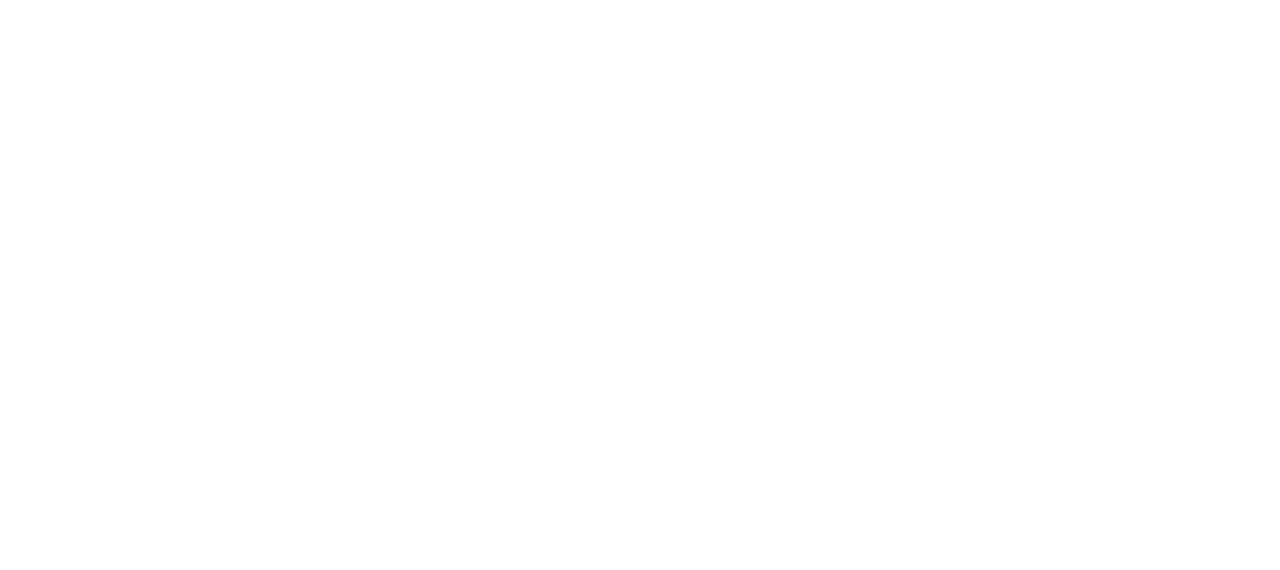
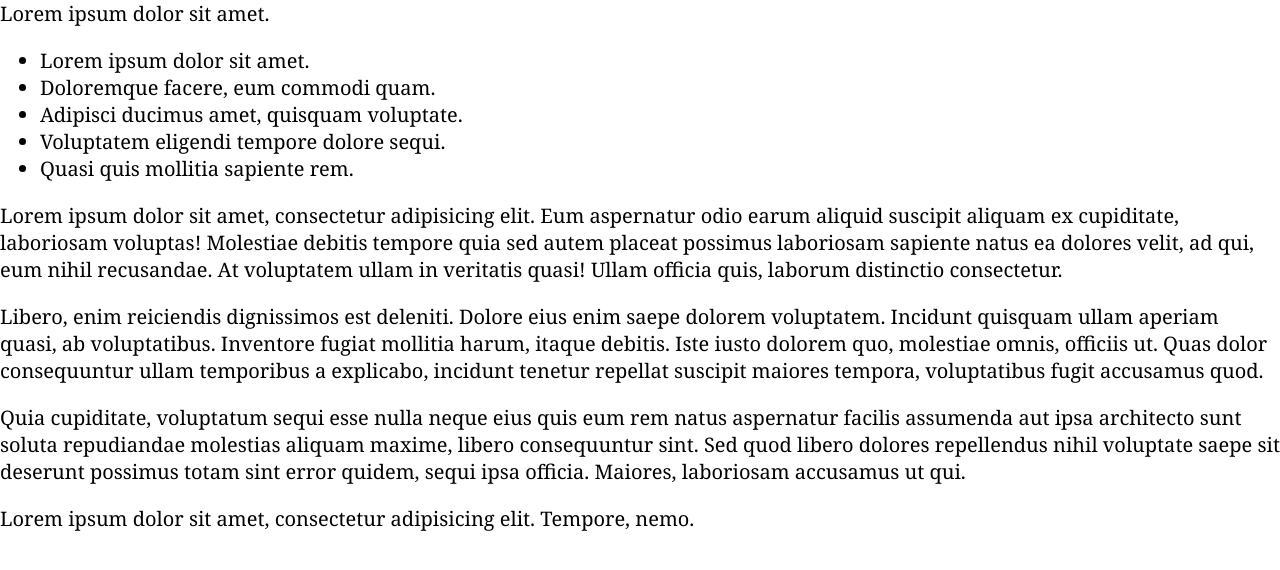
Before and after one commit to lonewolf1447/lonewolf1447.github.io, a plain HTML site: page index.html in a window 1280 px wide. Drawn offline with Linux system fonts and the light colour scheme.

Commit message:
A little update
Basic markup added/

```diff
--- a/index.html
+++ b/index.html
@@ -2,10 +2,31 @@
 <html lang="ru-RU">
 <head>
 	<meta charset="UTF-8">
-	<title>Главная страница</title>
-
+	<title>Main page at lonewolf1447</title>
+	<link rel="stylesheet" type="text/css" href="style.css">
 </head>
 <body>
-
+<div class="container">
+	<div class="header">
+		Lorem ipsum dolor sit amet.
+	</div>
+	<div class="nav">
+		<ul>
+			<li>Lorem ipsum dolor sit amet.</li>
+			<li>Doloremque facere, eum commodi quam.</li>
+			<li>Adipisci ducimus amet, quisquam voluptate.</li>
+			<li>Voluptatem eligendi tempore dolore sequi.</li>
+			<li>Quasi quis mollitia sapiente rem.</li>
+		</ul>
+	</div>
+	<div class="main">
+		<p>Lorem ipsum dolor sit amet, consectetur adipisicing elit. Eum aspernatur odio earum aliquid suscipit aliquam ex cupiditate, laboriosam voluptas! Molestiae debitis tempore quia sed autem placeat possimus laboriosam sapiente natus ea dolores velit, ad qui, eum nihil recusandae. At voluptatem ullam in veritatis quasi! Ullam officia quis, laborum distinctio consectetur.</p>
+		<p>Libero, enim reiciendis dignissimos est deleniti. Dolore eius enim saepe dolorem voluptatem. Incidunt quisquam ullam aperiam quasi, ab voluptatibus. Inventore fugiat mollitia harum, itaque debitis. Iste iusto dolorem quo, molestiae omnis, officiis ut. Quas dolor consequuntur ullam temporibus a explicabo, incidunt tenetur repellat suscipit maiores tempora, voluptatibus fugit accusamus quod.</p>
+		<p>Quia cupiditate, voluptatum sequi esse nulla neque eius quis eum rem natus aspernatur facilis assumenda aut ipsa architecto sunt soluta repudiandae molestias aliquam maxime, libero consequuntur sint. Sed quod libero dolores repellendus nihil voluptate saepe sit deserunt possimus totam sint error quidem, sequi ipsa officia. Maiores, laboriosam accusamus ut qui.</p>
+	</div>
+	<div class="footer">
+		Lorem ipsum dolor sit amet, consectetur adipisicing elit. Tempore, nemo.
+	</div>
+</div>
 </body>
 </html>
--- a/style.css
+++ b/style.css
@@ -0,0 +1,6 @@
+body {
+	font-size: 20px;
+	font-family: Georgia, serif;
+	margin: 0;
+	padding: 0;
+}
```
